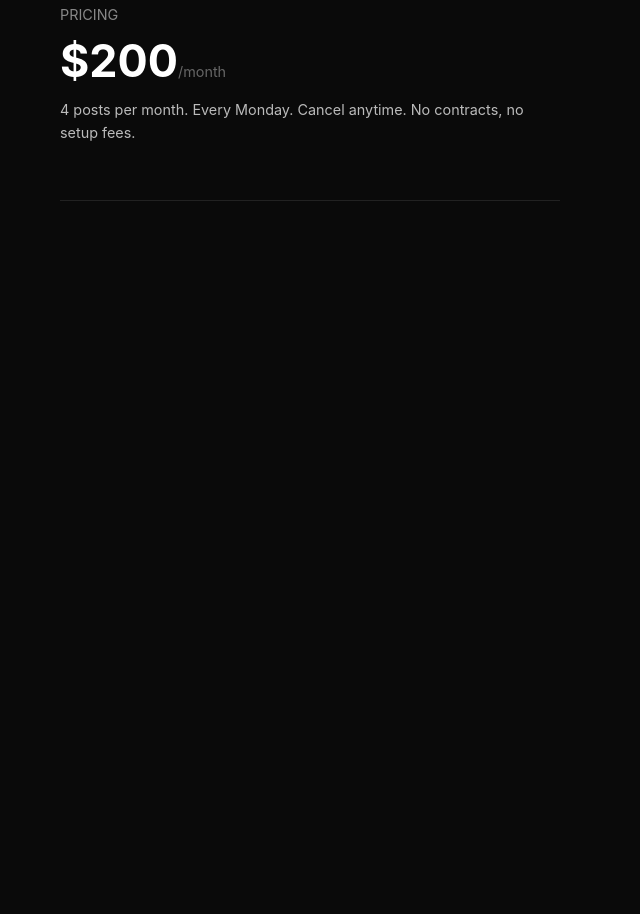
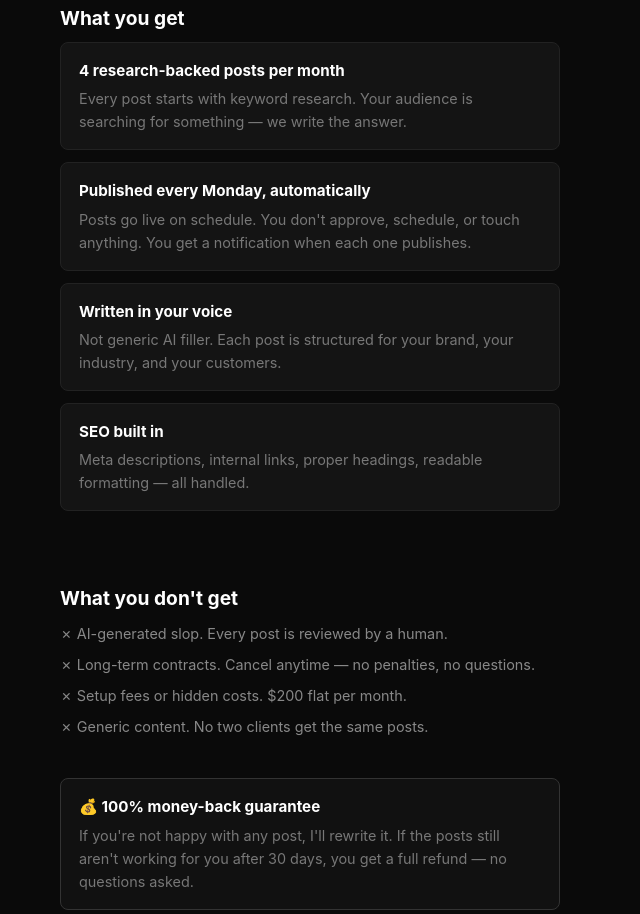
Before and after one commit to Bennyboy0789/blog-service, a website: page index.html in a window 1280 px wide. Shown: the part 975-1889 px from the top of the page, without its empty margins (0-640 px from the left). Before the commit the page ends 1280 px from the top, so only its background shows below. Drawn offline with Linux system fonts and the light colour scheme.

Commit message:
Value stacking: what you get, what you dont get, money-back guarantee

```diff
--- a/index.html
+++ b/index.html
@@ -216,6 +216,27 @@
   <h2>How it works</h2>
   <p>You fill out the form. I plug your site into the pipeline. Posts go live every Monday. You get a notification when each one publishes.</p>
   <p style="color:#888;">Works with WordPress, Webflow, Next.js, or anything with an API.</p>
+
+  <h2>What you get</h2>
+  <div class="features">
+    <div class="feat"><h3>4 research-backed posts per month</h3><p>Every post starts with keyword research. Your audience is searching for something — we write the answer.</p></div>
+    <div class="feat"><h3>Published every Monday, automatically</h3><p>Posts go live on schedule. You don't approve, schedule, or touch anything. You get a notification when each one publishes.</p></div>
+    <div class="feat"><h3>Written in your voice</h3><p>Not generic AI filler. Each post is structured for your brand, your industry, and your customers.</p></div>
+    <div class="feat"><h3>SEO built in</h3><p>Meta descriptions, internal links, proper headings, readable formatting — all handled.</p></div>
+  </div>
+
+  <h2>What you don't get</h2>
+  <div style="display:grid; gap:8px; margin-bottom:40px;">
+    <p style="color:#888;">✗ AI-generated slop. Every post is reviewed by a human.</p>
+    <p style="color:#888;">✗ Long-term contracts. Cancel anytime — no penalties, no questions.</p>
+    <p style="color:#888;">✗ Setup fees or hidden costs. $200 flat per month.</p>
+    <p style="color:#888;">✗ Generic content. No two clients get the same posts.</p>
+  </div>
+
+  <div class="feat" style="border-color:#333; background:#111;">
+    <h3>💰 100% money-back guarantee</h3>
+    <p>If you're not happy with any post, I'll rewrite it. If the posts still aren't working for you after 30 days, you get a full refund — no questions asked.</p>
+  </div>
 
   <div class="price-block">
     <p class="price-label">PRICING</p>
```
